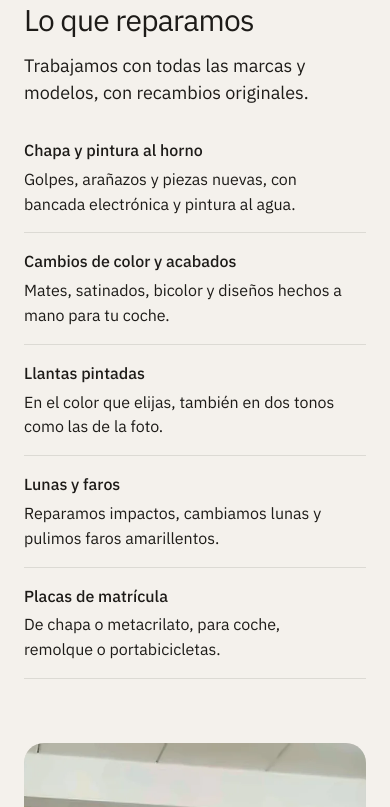
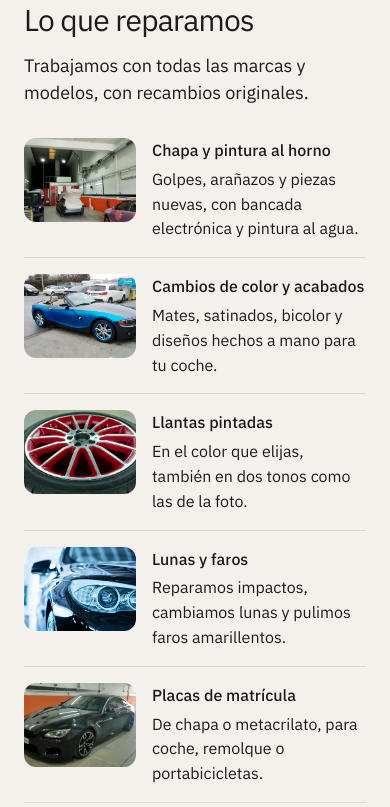
Before and after one commit to Marioportero/Tallercolorcenter, a plain HTML site: page index.html in a window 390 px wide. Shown: the part 905-1712 px from the top of the page. Drawn offline with Linux system fonts and the light colour scheme.

Commit message:
Servicios en móvil y tablet: cada servicio con su foto
Co-Authored-By: Claude Opus 5.5 <noreply@anthropic.com>

```diff
--- a/index.html
+++ b/index.html
@@ -113,6 +113,15 @@
   footer.footer.closing > .wrap { height: auto; display: block; }
   footer.closing .closing__links { margin-top: var(--s-8); }
   .close-pair { flex: none; height: 320px; }
+  /* servicios en móvil y tablet: cada servicio con su foto al lado (la foto grande que cambia queda solo en ordenador) */
+  .row-thumb { display: none; }
+  @media (max-width: 1023px) {
+    #servicios .frame.frame--fill { display: none; }
+    #servicios .rows > li { grid-template-columns: 112px minmax(0, 1fr); column-gap: var(--s-4); align-items: start; }
+    #servicios .row-thumb { display: block; grid-row: 1 / span 2; width: 112px; height: 84px; object-fit: cover; border-radius: var(--r-md, 12px); }
+    #servicios .rows > li > .rows__name, #servicios .rows > li > p { grid-column: 2; }
+  }
+  @media (min-width: 640px) and (max-width: 1023px) { #servicios .rows > li { grid-template-columns: 160px minmax(0, 1fr); } #servicios .row-thumb { width: 160px; height: 110px; } }
   /* botón flotante de WhatsApp (como en la web anterior) */
   .wa-float { position: fixed; right: 24px; bottom: 24px; z-index: 9; width: 56px; height: 56px; border-radius: 50%;
     display: grid; place-items: center; background: #25d366; color: #fff; box-shadow: 0 6px 18px rgb(0 0 0 / .22);
@@ -195,11 +204,11 @@
       <div class="section-head"><h2 id="servicios-h">Lo que reparamos</h2><p>Trabajamos con todas las marcas y modelos, con recambios originales.</p></div>
       <div class="grid grid--top fill" data-peek>
         <ul class="rows span-6">
-          <li data-peek-to="chapa" tabindex="0"><span class="rows__name">Chapa y pintura al horno</span><p class="muted">Golpes, arañazos y piezas nuevas, con bancada electrónica y pintura al agua.</p></li>
-          <li data-peek-to="color" tabindex="0"><span class="rows__name">Cambios de color y acabados</span><p class="muted">Mates, satinados, bicolor y diseños hechos a mano para tu coche.</p></li>
-          <li data-peek-to="llantas" tabindex="0"><span class="rows__name">Llantas pintadas</span><p class="muted">En el color que elijas, también en dos tonos como las de la foto.</p></li>
-          <li data-peek-to="faros" tabindex="0"><span class="rows__name">Lunas y faros</span><p class="muted">Reparamos impactos, cambiamos lunas y pulimos faros amarillentos.</p></li>
-          <li data-peek-to="matriculas" tabindex="0"><span class="rows__name">Placas de matrícula</span><p class="muted">De chapa o metacrilato, para coche, remolque o portabicicletas.</p></li>
+          <li data-peek-to="chapa" tabindex="0"><img class="row-thumb" src="img/g09.webp" alt="" loading="lazy"><span class="rows__name">Chapa y pintura al horno</span><p class="muted">Golpes, arañazos y piezas nuevas, con bancada electrónica y pintura al agua.</p></li>
+          <li data-peek-to="color" tabindex="0"><img class="row-thumb" src="img/g19.webp" alt="" loading="lazy"><span class="rows__name">Cambios de color y acabados</span><p class="muted">Mates, satinados, bicolor y diseños hechos a mano para tu coche.</p></li>
+          <li data-peek-to="llantas" tabindex="0"><img class="row-thumb" src="img/g17.webp" alt="" loading="lazy"><span class="rows__name">Llantas pintadas</span><p class="muted">En el color que elijas, también en dos tonos como las de la foto.</p></li>
+          <li data-peek-to="faros" tabindex="0"><img class="row-thumb" src="img/prod2.webp" alt="" loading="lazy"><span class="rows__name">Lunas y faros</span><p class="muted">Reparamos impactos, cambiamos lunas y pulimos faros amarillentos.</p></li>
+          <li data-peek-to="matriculas" tabindex="0"><img class="row-thumb" src="img/g21.webp" alt="" loading="lazy"><span class="rows__name">Placas de matrícula</span><p class="muted">De chapa o metacrilato, para coche, remolque o portabicicletas.</p></li>
         </ul>
         <div class="frame frame--photo frame--fill span-6 start-7">
           <img class="frame__img" data-peek-for="chapa" src="img/g09.webp" alt="Coche dentro de la cabina de pintura con piezas preparadas al lado" loading="lazy" data-source="client" data-subject="cabina de pintura">
```
